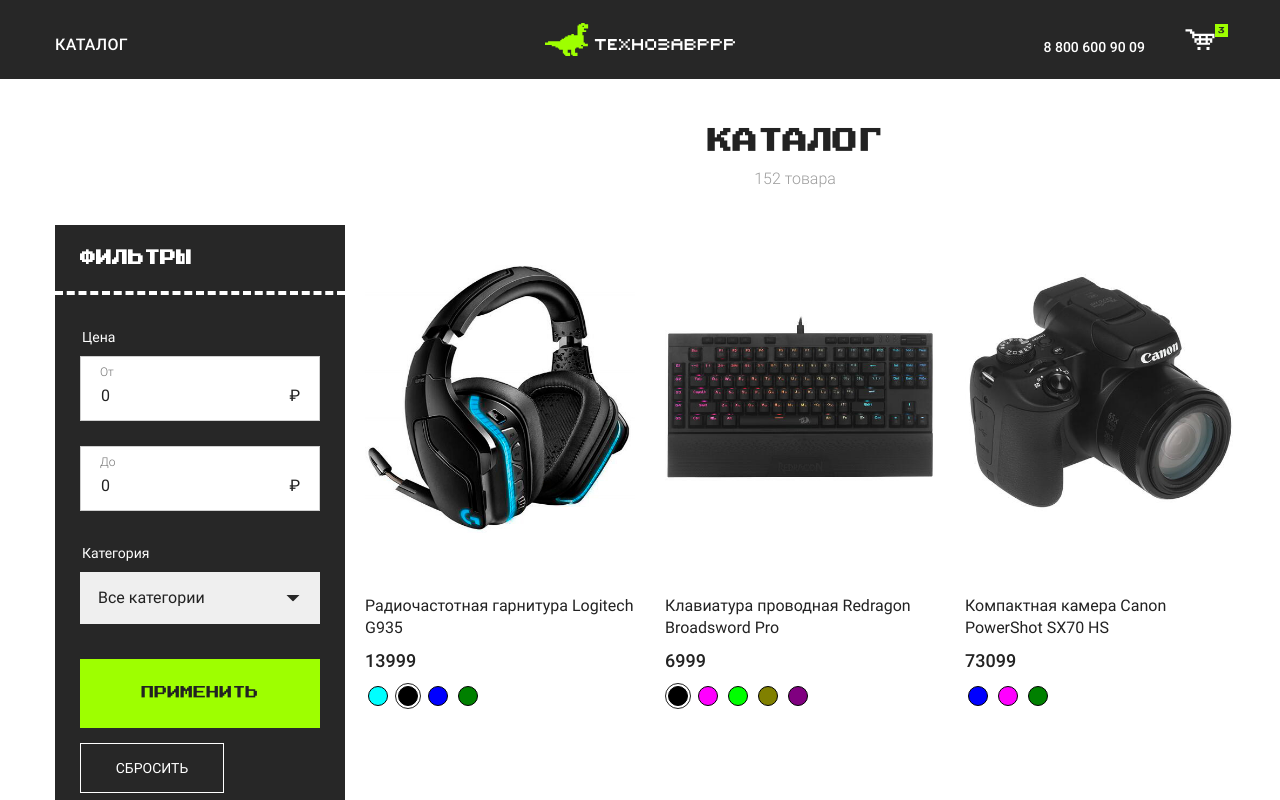
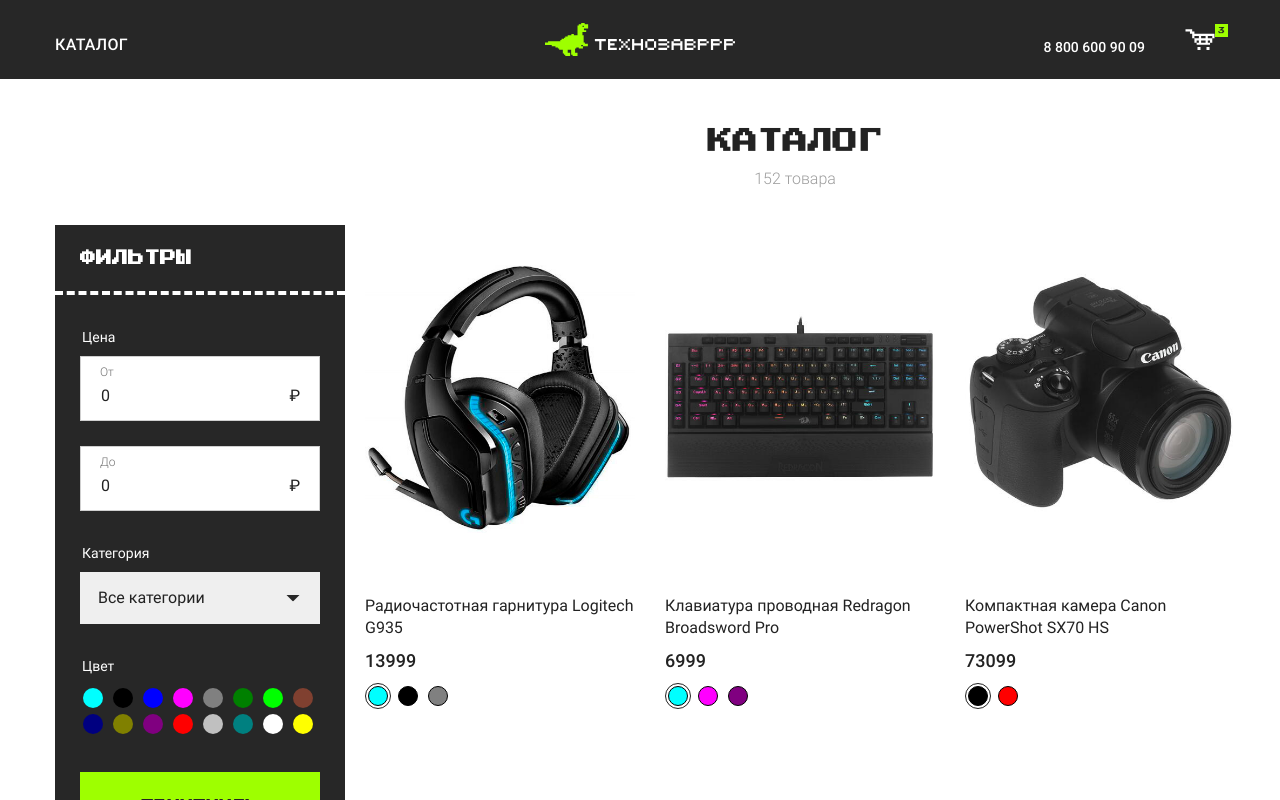
Before and after one commit to mrPlotnik/vue-technozavr, a Vue app: page /#/ in a window 1280 px wide. Shown: the top 800 px of the page. Built offline with nearby package versions, Linux system fonts and the light colour scheme.

Commit message:
Lesson 4 complete

```diff
--- a/src/components/ProductFilter.vue
+++ b/src/components/ProductFilter.vue
@@ -50,8 +50,8 @@
           >
             <option value="0">Все категории</option>
             <option
+              v-for="category in categories"
               :value="category.id"
-              v-for="category in categories"
               :key="category.id"
             >
               {{ category.title }}
@@ -61,56 +61,18 @@
       </fieldset>
 
       <!-- Цвет -->
-      <!-- <fieldset class="form__block">
+      <fieldset class="form__block">
         <legend class="form__legend">Цвет</legend>
         <ul class="colors">
-          <li class="colors__item">
-            <label class="colors__label">
-              <input
-              class="colors__radio sr-only" type="radio" name="color" value="#73B6EA" checked="">
-              <span class="colors__value" style="background-color: #73B6EA;">
-              </span>
-            </label>
-          </li>
-          <li class="colors__item">
-            <label class="colors__label">
-              <input class="colors__radio sr-only" type="radio" name="color" value="#FFBE15">
-              <span class="colors__value" style="background-color: #FFBE15;">
-              </span>
-            </label>
-          </li>
-          <li class="colors__item">
-            <label class="colors__label">
-              <input class="colors__radio sr-only" type="radio" name="color" value="#939393">
-              <span class="colors__value" style="background-color: #939393;">
-            </span></label>
-          </li>
-          <li class="colors__item">
-            <label class="colors__label">
-              <input class="colors__radio sr-only" type="radio" name="color" value="#8BE000">
-              <span class="colors__value" style="background-color: #8BE000;">
-            </span></label>
-          </li>
-          <li class="colors__item">
-            <label class="colors__label">
-              <input class="colors__radio sr-only" type="radio" name="color" value="#FF6B00">
-              <span class="colors__value" style="background-color: #FF6B00;">
-            </span></label>
-          </li>
-          <li class="colors__item">
-            <label class="colors__label">
-              <input class="colors__radio sr-only" type="radio" name="color" value="#FFF">
-              <span class="colors__value" style="background-color: #FFF;">
-            </span></label>
-          </li>
-          <li class="colors__item">
-            <label class="colors__label">
-              <input class="colors__radio sr-only" type="radio" name="color" value="#000">
-              <span class="colors__value" style="background-color: #000;">
-            </span></label>
-          </li>
+          <ProductFilterAllColors
+            v-for="color in allColors"
+            :key="color.id"
+            :colorId="color.id"
+            :activeColor="currentActiveColor"
+            @input="currentActiveColor = $event"
+          />
         </ul>
-      </fieldset> -->
+      </fieldset>
 
       <!-- другое -->
       <!-- <fieldset class="form__block">
@@ -195,23 +157,32 @@
 
 <script>
 import categories from '@/data/categories';
+import allColors from '@/data/colors';
+import ProductFilterAllColors from '@/components/ProductFilterAllColors.vue';
 
 export default {
+  name: 'ProductFilter',
+  components: { ProductFilterAllColors },
   data() {
     return {
       currentPriceFrom: 0,
       currentPriceTo: 0,
       currentCategoryId: 0,
+      currentActiveColor: null,
     };
   },
   props: [
     'priceFrom',
     'priceTo',
     'categoryId',
+    'activeColor',
   ],
   computed: {
     categories() {
       return categories;
+    },
+    allColors() {
+      return allColors;
     },
   },
   watch: {
@@ -224,17 +195,24 @@
     priceCategoryId(value) {
       this.currentCategoryId = value;
     },
+    activeColor(value) {
+      this.currentActiveColor = value;
+    },
   },
   methods: {
     submit() {
       this.$emit('update:priceFrom', this.currentPriceFrom);
       this.$emit('update:priceTo', this.currentPriceTo);
       this.$emit('update:categoryId', this.currentCategoryId);
+
+      this.$emit('update:activeColor', this.currentActiveColor);
     },
     reset() {
       this.$emit('update:priceFrom', 0);
       this.$emit('update:priceTo', 0);
       this.$emit('update:categoryId', 0);
+
+      this.$emit('update:activeColor', null);
     },
   },
 };
--- /dev/null
+++ b/src/components/ProductFilterAllColors.vue
@@ -0,0 +1,35 @@
+<template>
+  <li class="colors__item">
+    <label class="colors__label" :for="'color_filter_' + colorId">
+    <input
+        :id="'color_filter_' + colorId"
+        class="colors__radio sr-only"
+        type="radio"
+        :value="colorId"
+        :checked="colorId === activeColor"
+        @input="$emit('input', Number($event.target.value))"
+    >
+    <span class="colors__value" :style="{'background-color': allColors[colorId-1].color}"></span>
+    </label>
+  </li>
+</template>
+
+<script>
+import allColors from '@/data/colors';
+
+export default {
+  name: 'ProductItemColor',
+  props: ['colorId', 'activeColor'],
+  data() {
+    return {};
+  },
+  computed: {
+    allColors() {
+      return allColors;
+    },
+  },
+};
+</script>
+
+<style scoped lang="sass">
+</style>
--- a/src/components/ProductItem.vue
+++ b/src/components/ProductItem.vue
@@ -1,4 +1,3 @@
-/* eslint-disable */
 <template>
   <li class="catalog__item">
 
@@ -17,54 +16,35 @@
     </span>
 
     <ul class="colors colors--black">
-      <ProductItemColor
-        v-for="(color, value) in filterColors"
-        :key="value"
-        :colors="color"
-        :value="currentColor"
-        @input="currentColor = $event"
-      >
-      </ProductItemColor>
+      <ProductItemColors
+        v-for="(color, index) in product.color"
+        :key="color"
+        :colorId="color"
+        :activeColor="activeColor"
+        :parentIndex="parentIndex"
+        :childIndex="index"
+        @input="activeColor = $event"
+      />
     </ul>
   </li>
 </template>
 
 <script>
 import colors from '@/data/colors';
-import ProductItemColor from '@/components/ProductItemColor.vue';
+import ProductItemColors from '@/components/ProductItemColors.vue';
 
 export default {
   name: 'ProductItem',
-  components: { ProductItemColor },
-  props: ['product'],
+  components: { ProductItemColors },
+  props: ['product', 'parentIndex'],
   data() {
     return {
-      currentColor: '#000000',
+      activeColor: 0,
     };
   },
   computed: {
     colors() {
       return colors;
-    },
-    // Создаю массив объектов вида
-    // [ {active: true, color: '#000'}, {active: false, color: '#fff'}, ...]
-    filterColors() {
-      const arr = [];
-      colors.forEach((el) => {
-        this.product.color.forEach((el2) => {
-          if (el2 === el.id) {
-            const obj = {};
-            obj.color = el.color;
-            arr.push(obj);
-          }
-        });
-      });
-      const asd = arr.map((f) => f.color).indexOf(this.currentColor);
-      for (let i = 0; i < arr.length; i += 1) {
-        arr[i].active = false;
-      }
-      if (asd !== -1) arr[asd].active = true;
-      return arr;
     },
   },
 };
--- a/src/components/ProductItemColor.vue
+++ /dev/null
@@ -1,30 +0,0 @@
-<template>
-  <li class="colors__item">
-    <label class="colors__label" :for="'color_' + colors.color">
-      <input
-        :id="'color_' + colors.color"
-        class="colors__radio sr-only"
-        type="radio"
-        :value="colors.color"
-        :checked="colors.active"
-        @input="$emit('input', $event.target.value)"
-      >
-      <span class="colors__value" :style="{'background-color': colors.color}"></span>
-    </label>
-  </li>
-</template>
-
-<script>
-export default {
-  name: 'ProductItemColor',
-  props: ['colors', 'value'],
-  data() {
-    return {};
-  },
-  computed: {},
-};
-</script>
-<style scoped lang="sass">
-.colors__value
-  border: 1px solid #000
-</style>
--- /dev/null
+++ b/src/components/ProductItemColors.vue
@@ -0,0 +1,42 @@
+<template>
+  <li class="colors__item">
+    <label class="colors__label" :for="'color_' + parentIndex + childIndex">
+      <input
+        :id="'color_' + parentIndex + childIndex"
+        class="colors__radio sr-only"
+        type="radio"
+        :value="colorId"
+        :checked="check"
+        @input="$emit('input', Number($event.target.value))"
+      >
+      <span class="colors__value" :style="{'background-color': allColors[colorId-1].color}"></span>
+    </label>
+  </li>
+</template>
+
+<script>
+import allColors from '@/data/colors';
+
+export default {
+  name: 'ProductItemColor',
+  props: ['colorId', 'activeColor', 'parentIndex', 'childIndex'],
+  data() {
+    return {};
+  },
+  computed: {
+    allColors() {
+      return allColors;
+    },
+    check() {
+      if (this.activeColor === 0) {
+        return this.childIndex === 0;
+      }
+      return this.colorId === this.activeColor;
+    },
+  },
+};
+</script>
+<style scoped lang="sass">
+.colors__value
+  border: 1px solid #000
+</style>
--- a/src/components/ProductList.vue
+++ b/src/components/ProductList.vue
@@ -2,8 +2,9 @@
   <div>
     <ul class="catalog__list">
       <ProductItem
-        v-for="product in products"
+        v-for="(product, index) in products"
         :product="product"
+        :parentIndex="index"
         :key="product.id"
       />
     </ul>
--- a/src/views/HomeView.vue
+++ b/src/views/HomeView.vue
@@ -1,5 +1,4 @@
 <template>
-
 <main class="content container">
   <div class="content__top content__top--catalog">
     <h1 class="content__title">
@@ -16,6 +15,7 @@
       :price-from.sync="filterPriceFrom"
       :price-to.sync="filterPriceTo"
       :category-id.sync="filterCategoryId"
+      :active-color.sync="activeColor"
     />
 
     <section class="catalog">
@@ -23,6 +23,7 @@
       <ProductList
         :products="products"
       />
+
       <BasePagination
         :page.sync="page"
         :count="countProducts"
@@ -33,13 +34,10 @@
 
   </div>
 </main>
-
 </template>
 
 <script>
-// @ is an alias to /src
 import products from '@/data/products';
-// import colors from '@/data/colors';
 import ProductList from '@/components/ProductList.vue';
 import ProductFilter from '@/components/ProductFilter.vue';
 import BasePagination from '@/components/BasePagination.vue';
@@ -58,6 +56,7 @@
       filterCategoryId: 0,
       page: 1,
       productsPerPage: 3,
+      activeColor: null,
     };
   },
   computed: {
@@ -72,6 +71,9 @@
       if (this.filterCategoryId > 0) {
         fP = fP.filter((product) => product.categoryId === this.filterCategoryId);
       }
+      if (this.activeColor !== null) {
+        fP = fP.filter((p) => p.color.includes(this.activeColor));
+      }
       return fP;
     },
     products() {
@@ -81,28 +83,6 @@
     countProducts() {
       return this.filteredProducts.length;
     },
-    // colorsMap() {
-    // console.log(products);
-    // const arr = [];
-    // colors.forEach((el) => {
-    //   this.products.color.forEach((el2) => {
-    //     if (el2 === el.id) {
-    //       const obj = {};
-    //       obj.el = el;
-    //       obj.color = el.color;
-    //       arr.push(obj);
-    //     }
-    //   });
-    // });
-    // arr[0].active = true;
-    // for (let i = 1; i < arr.length; i += 1) {
-    //   arr[i].active = false;
-    // }
-
-    //   console.log(colors);
-    //   console.log(arr);
-    //   return arr;
-    // },
   },
 };
 </script>
```
Also changed, not shown: src/data/products.js (+7 -7 lines).
